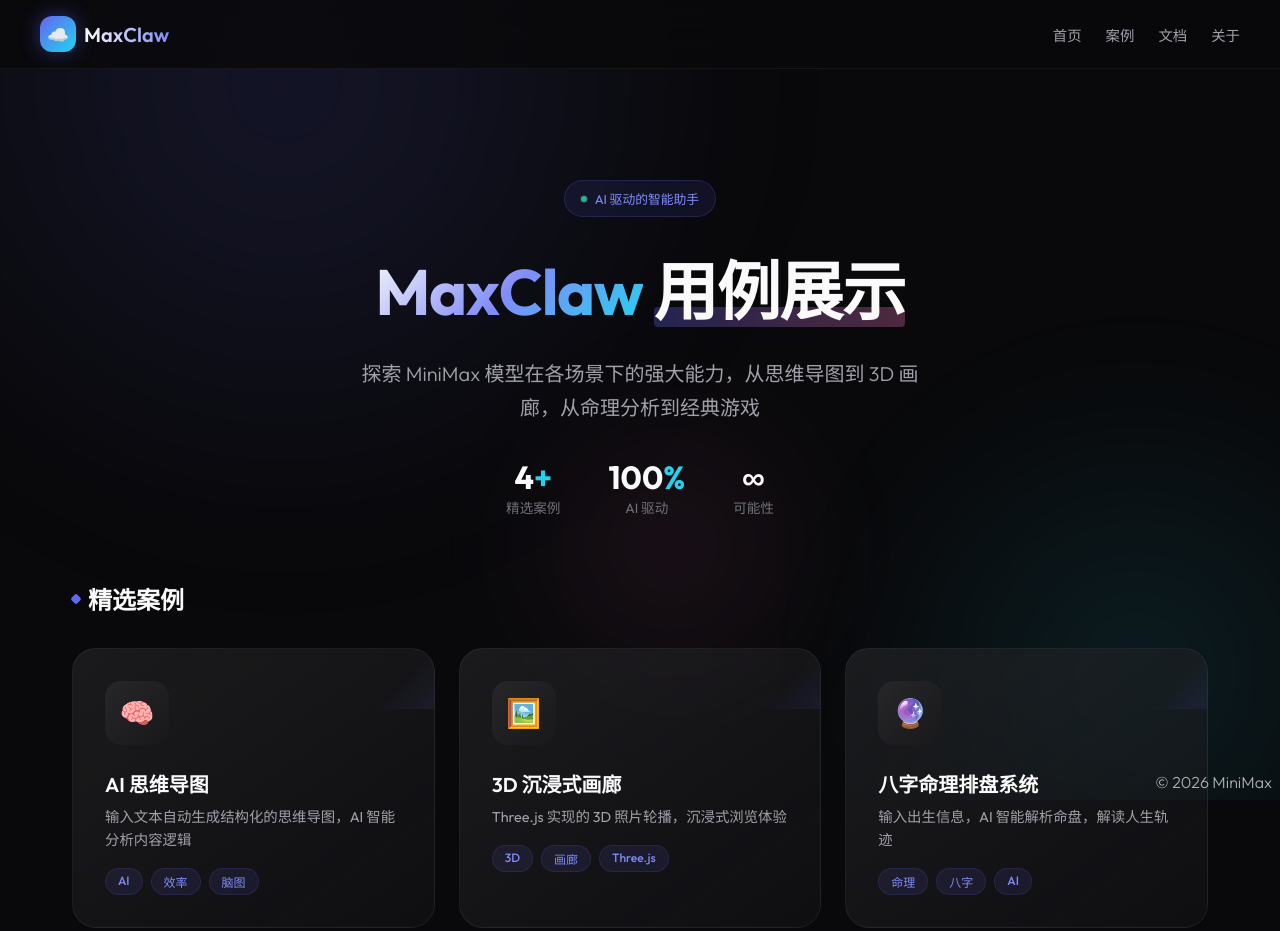
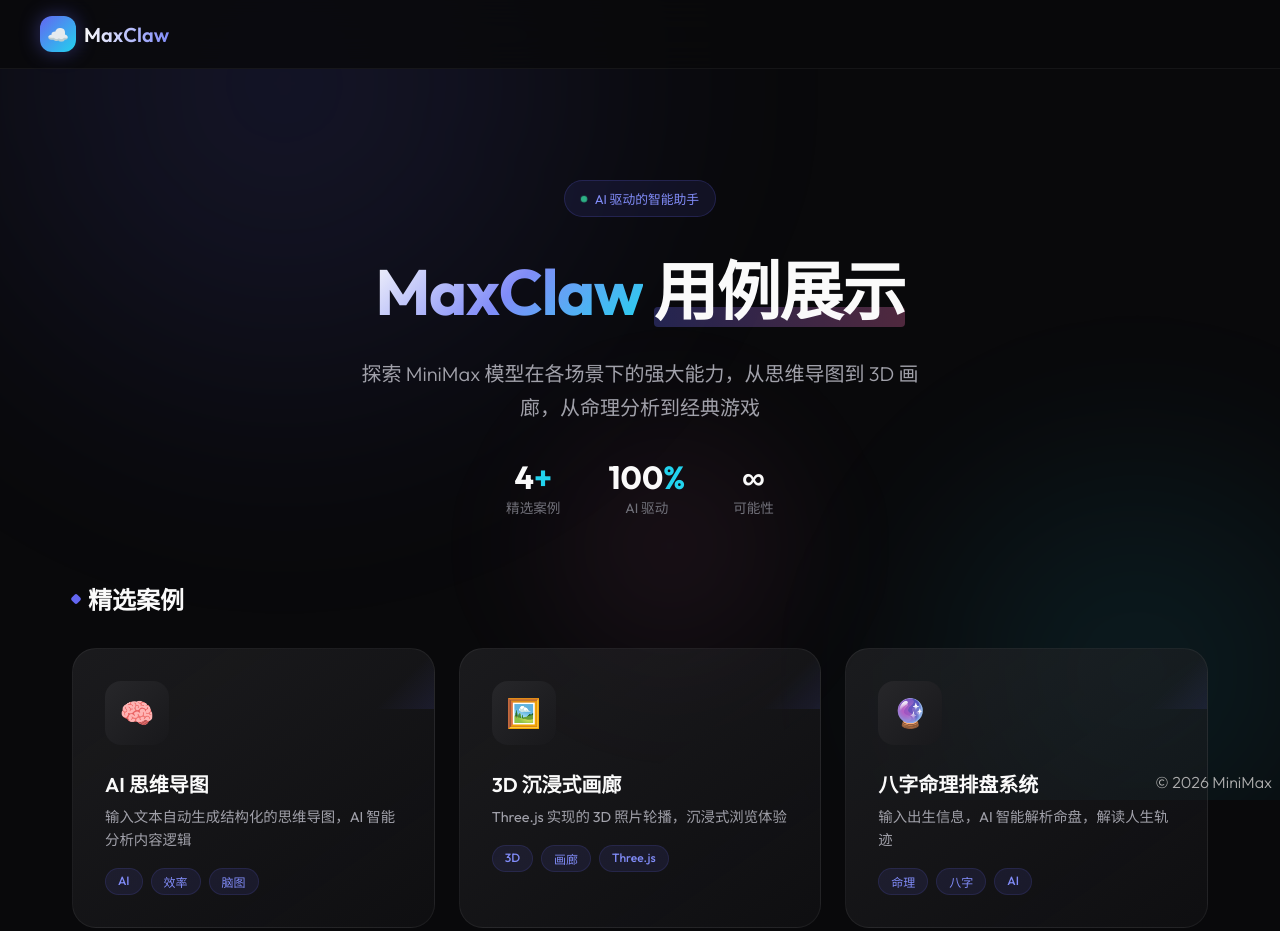
Before and after one commit to nutllwhy/lickdeng-games, a plain HTML site: page index.html in a window 1280 px wide. Shown: the top 931 px of the page. Drawn offline with Linux system fonts and the light colour scheme.

Commit message:
fix: 移除不存在的导航链接

```diff
--- a/index.html
+++ b/index.html
@@ -451,12 +451,7 @@
                 <div class="logo-icon">☁️</div>
                 <span class="logo-text">MaxClaw</span>
             </a>
-            <div class="nav-links">
-                <a href="#" class="nav-link">首页</a>
-                <a href="#" class="nav-link">案例</a>
-                <a href="#" class="nav-link">文档</a>
-                <a href="#" class="nav-link">关于</a>
-            </div>
+            <!-- 导航链接预留 -->
         </div>
     </nav>
     <section class="hero">
```
